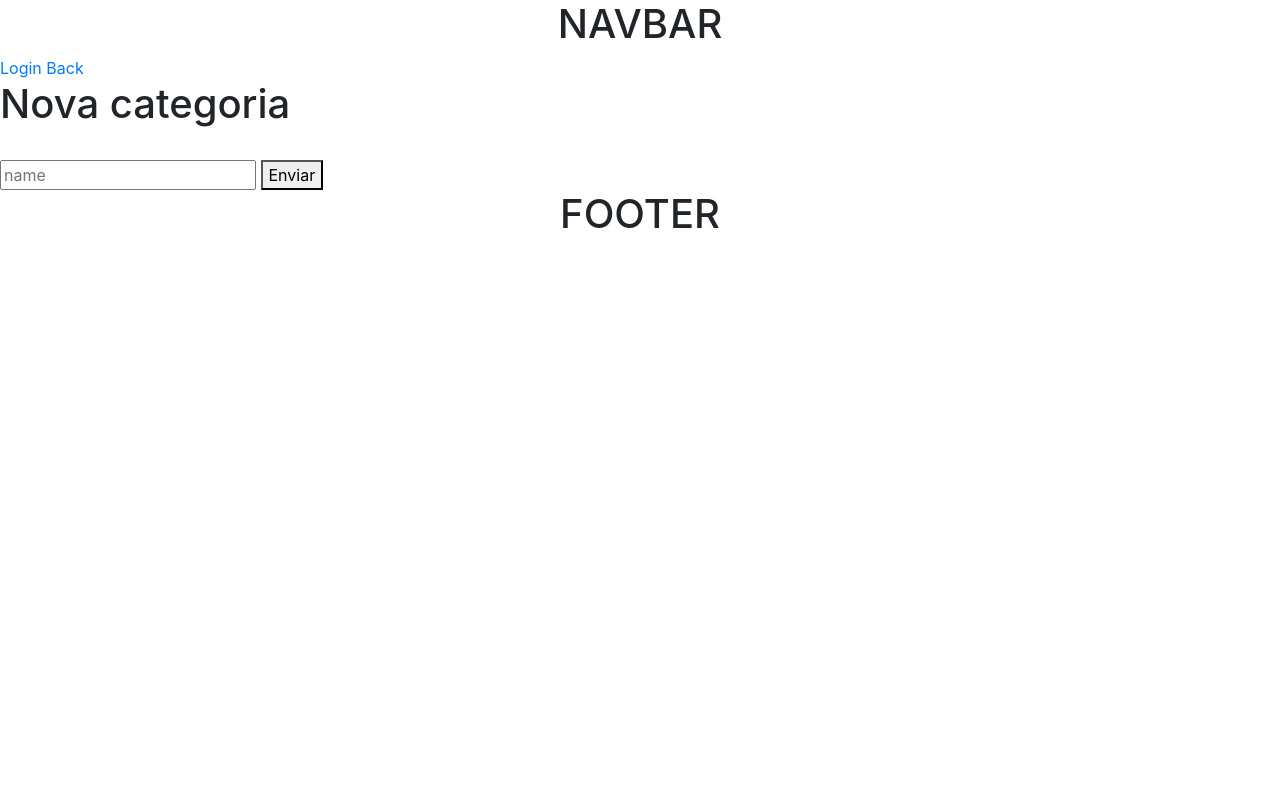
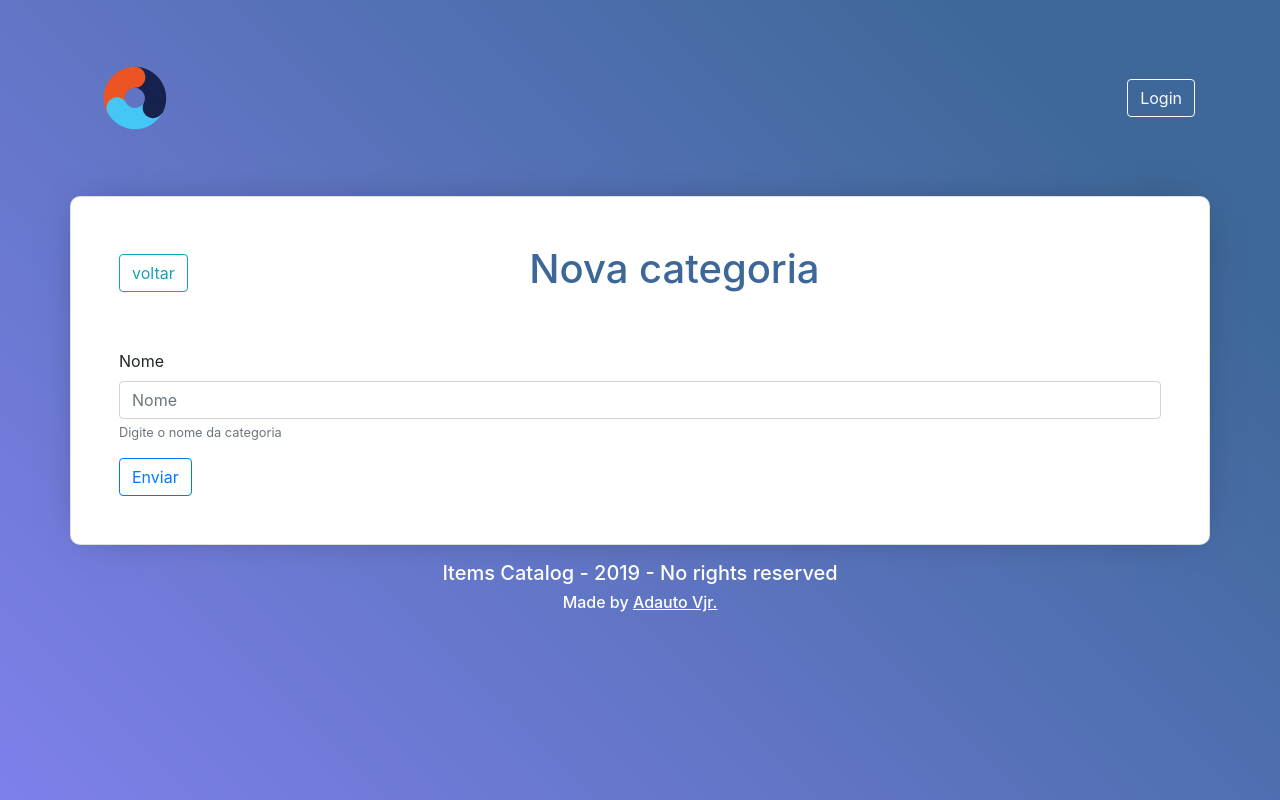
Before and after one commit to adautovjr/ItemsCatalog, a Flask app: page /category/create in a window 1280 px wide. Run offline with Flask 2, Linux system fonts and the light colour scheme; the visitor is signed in with stand-in values (Sample User, id 1); some libraries are stand-ins or nearby versions.

Commit message:
Visual enhancement

```diff
--- a/app.py
+++ b/app.py
@@ -48,7 +48,7 @@ def requires_auth(f):
     def decorated(*args, **kwargs):
         if 'profile' not in login_session:
             # Redirect to Login page here
-            return redirect('/login')
+            return redirect(url_for('login'))
         return f(*args, **kwargs)
     return decorated
 
@@ -78,14 +78,6 @@ def callback_handling():
 
     return redirect('/')
 
-
-@app.route('/login')
-def showLogin():
-    state = ''.join(random.choice(string.ascii_uppercase + string.digits)
-                    for x in range(32))
-    login_session['state'] = state
-    return render_template('auth/login.html', state=login_session['state']) #
-
 @app.route('/connect')
 def login():
     return auth0.authorize_redirect(redirect_uri='http://localhost:5000/callback', audience='https://fadingminotaur5.auth0.com/userinfo')
@@ -94,7 +86,7 @@ def login():
 def logout():
     # Clear session stored data
     login_session.clear()
-    app.jinja_env.globals.update(user=None)
+    app.jinja_env.globals.update(user=False)
     # Redirect user to logout endpoint
     params = {'returnTo': url_for('indexCategories', _external=True), 'client_id': 'GHFAORqpG5uLMAqqBPF1w4DxhUlaaBFq'}
     return redirect(auth0.api_base_url + '/v2/logout?' + urlencode(params))
@@ -141,7 +133,7 @@ def indexCategories():
         user = login_session['profile']
     else:
         user = False
-    return render_template('index.html', categories=categories)
+    return render_template('index.html', categories=categories, currentPage=request.path)
 
 
 @app.route('/category/<int:category_id>/')
@@ -200,6 +192,9 @@ def deleteCategory(category_id):
 
 def isCategoryOwner(category_id):
     category = session.query(Category).filter_by(id=category_id).one()
+
+    if not userLoggedIn():
+        return False
 
     if login_session['profile']['user_id'] == category.user_id:
         return True
@@ -281,6 +276,9 @@ def deleteItem(item_id):
 def isItemOwner(item_id):
     item = session.query(Item).filter_by(id=item_id).one()
 
+    if not userLoggedIn():
+        return False
+
     if login_session['profile']['user_id'] == item.user_id:
         return True
     else:
--- /dev/null
+++ b/static/css/style.css
@@ -0,0 +1,56 @@
+body {
+    /* Permalink - use to edit and share this gradient: https://colorzilla.com/gradient-editor/#7e80ea+0,3e6899+85,3e6899+85 */
+    background: #7e80ea; /* Old browsers */
+    background: -moz-linear-gradient(45deg,  #7e80ea 0%, #3e6899 85%, #3e6899 85%); /* FF3.6-15 */
+    background: -webkit-linear-gradient(45deg,  #7e80ea 0%,#3e6899 85%,#3e6899 85%); /* Chrome10-25,Safari5.1-6 */
+    background: linear-gradient(45deg,  #7e80ea 0%,#3e6899 85%,#3e6899 85%); /* W3C, IE10+, FF16+, Chrome26+, Opera12+, Safari7+ */
+    filter: progid:DXImageTransform.Microsoft.gradient( startColorstr='#7e80ea', endColorstr='#3e6899',GradientType=1 ); /* IE6-9 fallback on horizontal gradient */
+    min-height: 100vh;
+}
+a, a:hover {
+    color: #3e6899;
+}
+.card {
+    -webkit-box-shadow: 0px 0px 37px -18px rgba(0,0,0,0.5);
+    -moz-box-shadow: 0px 0px 37px -18px rgba(0,0,0,0.5);
+    box-shadow: 0px 0px 37px -18px rgba(0,0,0,0.5);
+    border-radius: 10px;
+}
+.navbar-container{
+    display: flex;
+    justify-content: space-between;
+    align-items: center;
+}
+h1.greeting, .white, .white a, .white a:hover {
+    color: white;
+}
+.white a {
+    text-decoration: underline;
+}
+.title-container {
+    display: flex;
+    justify-content: space-between;
+    align-items: center;
+    flex-wrap: wrap;
+}
+.title h1 {
+    color: #3d6798;
+}
+.list-container {
+    border-left: 2px dashed #7e80ea;
+    padding: 0 20px;
+    margin-top: 30px;
+    list-style: none;
+}
+.list-container li {
+    padding: 10px 0;
+    font-size: 30px;
+}
+@media (max-width: 992px){
+    .title-container .back {
+        flex-basis: 20%;
+    }
+    .title-container .title {
+        flex-basis: 80%;
+    }
+}
--- a/templates/category/create.html
+++ b/templates/category/create.html
@@ -3,12 +3,23 @@
 	Nova categoria
 {% endblock %}
 {% block content %}
-	<a href="/">Back</a>
-	<br>
-	<h1>Nova categoria</h1>
-	<br>
-	<form action="{{ url_for('createCategory') }}" method="POST" accept-charset="utf-8">
-		<input type="text" name="name" placeholder="name">
-		<button type="submit">Enviar</button>
-	</form>
+	<div class="title-container">
+		<div class="back">
+			<a class="btn btn-outline-info" href="/">voltar</a>
+		</div>
+		<div class="title">
+			<h1>Nova categoria</h1>
+		</div>
+		<div class="empty">	</div>
+	</div>
+	<div class="form-container">
+		<form action="{{ url_for('createCategory') }}" method="POST" accept-charset="utf-8">
+			<div class="form-group mt-5">
+				<label for="name">Nome</label>
+				<input type="text"  class="form-control" id="name" placeholder="Nome" name="name" onClick="this.select();">
+				<small id="nameHelp" class="form-text text-muted">Digite o nome da categoria</small>
+			</div>
+			<button class="btn btn-outline-primary" type="submit">Enviar</button>
+		</form>
+	</div>
 {% endblock %}
--- a/templates/partials/footer.html
+++ b/templates/partials/footer.html
@@ -1 +1,2 @@
-<h1 class="text-center">FOOTER</h1>
+<h5 class="text-center white mt-3">Items Catalog - 2019 - No rights reserved</h5>
+<h6 class="text-center white">Made by <a href="https://github.com/adautovjr">Adauto Vjr.</a></h6>
--- a/templates/partials/navbar.html
+++ b/templates/partials/navbar.html
@@ -1,7 +1,19 @@
-<h1 class="text-center">NAVBAR</h1>
-{% if user %}
-<h1>Olá {{ user.name }}</h1>
-<a href="{{ url_for('logout') }}">Logout</a>
-{% else %}
-<a href="{{ url_for('login') }}">Login</a>
-{% endif %}
+<div class="container">
+    <div class="row">
+        <div class="col-12 py-5 navbar-container">
+            <div class="logo-container">
+                <a href="/">
+                    <img class="logo" src="{{ url_for('static', filename='img/logo.svg') }}" alt="logo.png">
+                </a>
+            </div>
+            <div class="login-container text-right">
+                {% if user %}
+                <h1 class="greeting">Olá {{ user.name }}</h1>
+                <a class="btn btn-outline-light" href="{{ url_for('logout') }}">Logout</a>
+                {% else %}
+                <a class="btn btn-outline-light" href="{{ url_for('login') }}">Login</a>
+                {% endif %}
+            </div>
+        </div>
+    </div>
+</div>
--- a/templates/template.html
+++ b/templates/template.html
@@ -4,9 +4,13 @@
         <meta charset="UTF-8">
         <meta name="viewport" content="width=device-width, initial-scale=1.0">
         <meta http-equiv="X-UA-Compatible" content="ie=edge">
+
+        <link rel="shortcut icon" type="image/png" href="{{ url_for('static', filename='img/favicon.png') }}"/>
+
         <title>{% block title %}{% endblock %} - Catalog Items</title>
 
         <link rel="stylesheet" href="https://stackpath.bootstrapcdn.com/bootstrap/4.3.1/css/bootstrap.min.css" integrity="sha384-ggOyR0iXCbMQv3Xipma34MD+dH/1fQ784/j6cY/iJTQUOhcWr7x9JvoRxT2MZw1T" crossorigin="anonymous">
+        <link rel="stylesheet" href="{{ url_for('static', filename='css/style.css') }}">
 
         <script src="https://code.jquery.com/jquery-3.3.1.slim.min.js" integrity="sha384-q8i/X+965DzO0rT7abK41JStQIAqVgRVzpbzo5smXKp4YfRvH+8abtTE1Pi6jizo" crossorigin="anonymous"></script>
         <script src="https://cdnjs.cloudflare.com/ajax/libs/popper.js/1.14.7/umd/popper.min.js" integrity="sha384-UO2eT0CpHqdSJQ6hJty5KVphtPhzWj9WO1clHTMGa3JDZwrnQq4sF86dIHNDz0W1" crossorigin="anonymous"></script>
@@ -18,11 +22,17 @@
     </head>
     <body>
         {% include 'partials/navbar.html' %}
+        <div class="container">
+            <div class="row">
+                <div class="col-12 card p-5">
 
-        {% block content %}
+                    {% block content %}
 
-        {% endblock %}
+                    {% endblock %}
 
+                </div>
+            </div>
+        </div>
         {% include 'partials/footer.html' %}
     </body>
 </html>
```
Also changed, not shown: templates/auth/login.html (deleted, +0 -16 lines), templates/auth/unauthorized.html (+6 -4 lines), templates/category/delete.html (+13 -7 lines), templates/category/update.html (+23 -8 lines), templates/category/view.html (+24 -16 lines), templates/index.html (+14 -7 lines), templates/item/create.html (+25 -9 lines), templates/item/delete.html (+13 -7 lines), templates/item/update.html (+25 -9 lines), templates/item/view.html (+27 -10 lines), static/img/favicon.png (added), static/img/logo.svg (added).
